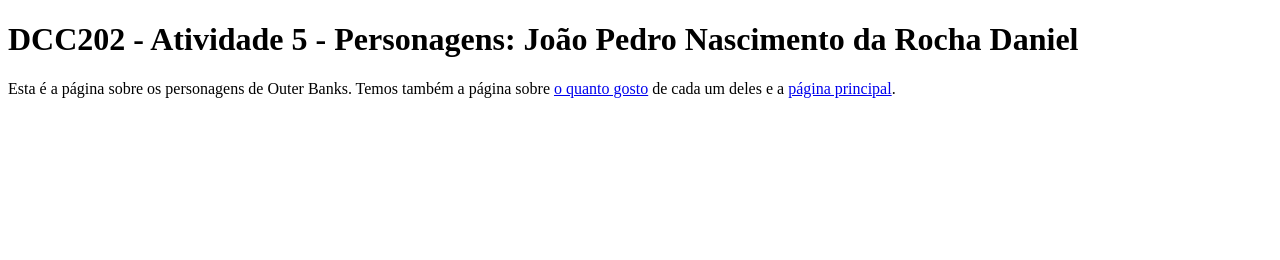
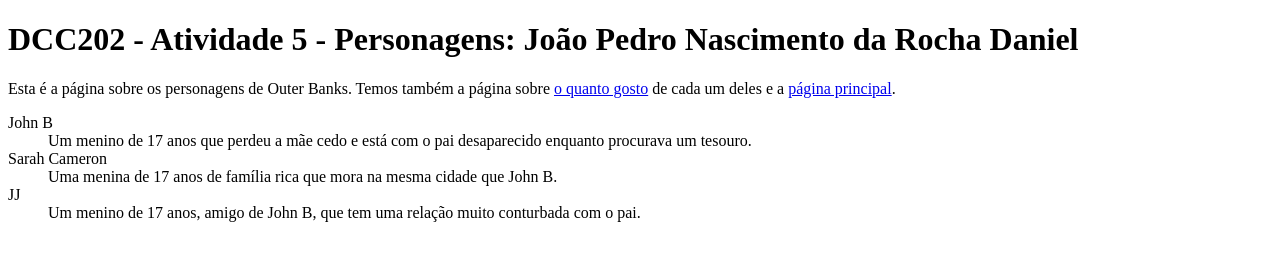
Before and after one commit to ufjf-dcc202/ufjf-dcc202-2023-3-a-atv5-joaopedrodaniel, a website: page personagens.html in a window 1280 px wide. Drawn offline with Linux system fonts and the light colour scheme.

Commit message:
adiciona uma lista com três filhos div

```diff
--- a/personagens.html
+++ b/personagens.html
@@ -9,6 +9,21 @@
     <main>
         <h1>DCC202 - Atividade 5 - Personagens: João Pedro Nascimento da Rocha Daniel</h1>
         <p>Esta é a página sobre os personagens de Outer Banks. Temos também a página sobre <a href="preferencias.html">o quanto gosto</a> de cada um deles e a <a href="index.html">página principal</a>.</p>
+        <dl>
+            <div>
+                <dt>John B</dt>
+                <dd>Um menino de 17 anos que perdeu a mãe cedo e está com o pai desaparecido enquanto procurava um tesouro.</dd>
+            </div>
+            <div>
+                <dt>Sarah Cameron</dt>
+                <dd>Uma menina de 17 anos de família rica que mora na mesma cidade que John B.</dd>
+            </div>
+            <div>
+                <dt>JJ</dt>
+                <dd>Um menino de 17 anos, amigo de John B, que tem uma relação muito conturbada com o pai.</dd>
+            </div>
+        </dl>
+
     </main>
 </body>
 </html>
```
